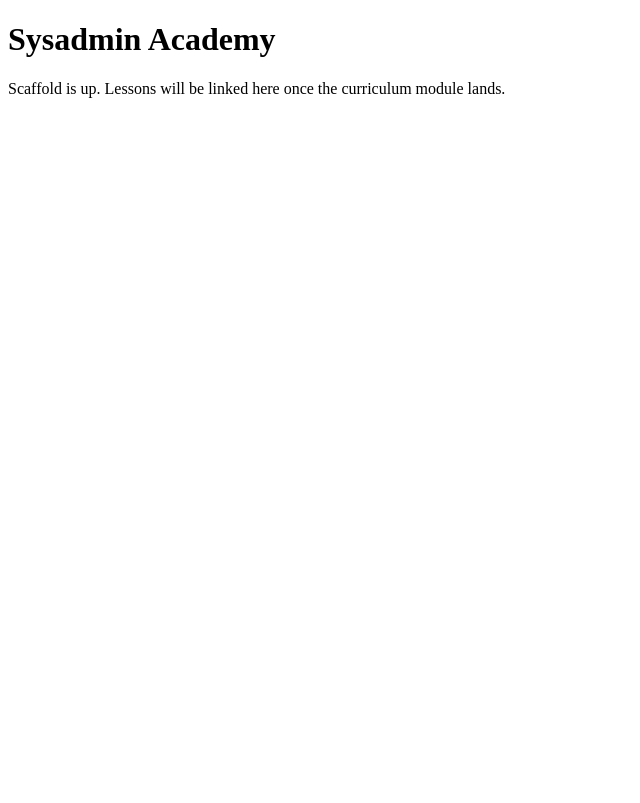
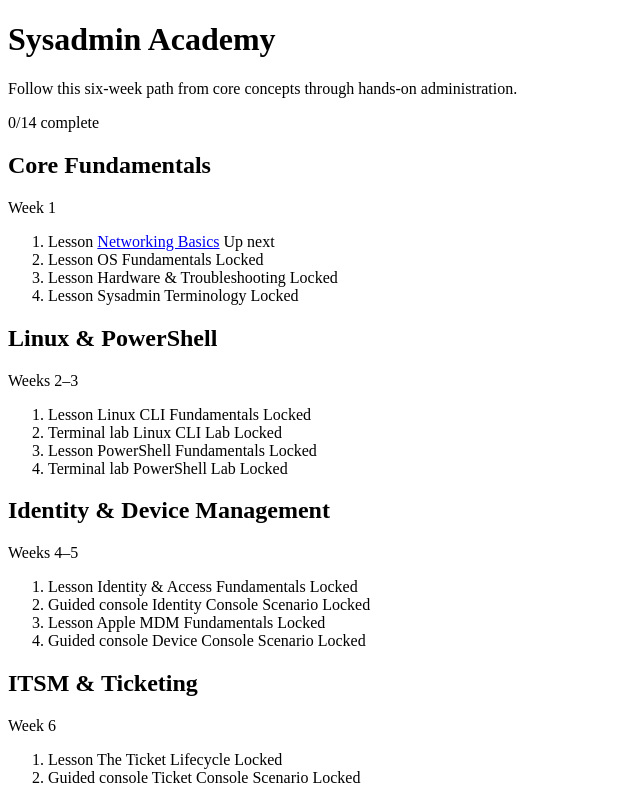
Before and after one commit to RyanMH24/5Y54DM1N5, a Next.js app: page / in a window 1280 px wide. Shown: the whole page, without its empty margins (0-640 px from the left). Built offline with nearby package versions, Linux system fonts and the light colour scheme.

Commit message:
feat: add curriculum progress dashboard

```diff
--- a/src/app/page.tsx
+++ b/src/app/page.tsx
@@ -1,8 +1,11 @@
+import { CurriculumPath } from "@/components/CurriculumPath";
+
 export default function HomePage() {
   return (
     <main>
       <h1>Sysadmin Academy</h1>
-      <p>Scaffold is up. Lessons will be linked here once the curriculum module lands.</p>
+      <p>Follow this six-week path from core concepts through hands-on administration.</p>
+      <CurriculumPath />
     </main>
   );
 }
--- /dev/null
+++ b/src/components/CurriculumPath.tsx
@@ -0,0 +1,83 @@
+"use client";
+
+import Link from "next/link";
+import { useSyncExternalStore } from "react";
+import { curriculumModules } from "@/content/curriculum/path";
+import {
+  deriveCurriculumProgress,
+  readActivityCompletion,
+} from "@/lib/curriculum-sequencing/progress";
+import type {
+  CurriculumActivity,
+  CurriculumActivityStatus,
+} from "@/types/curriculum-sequencing";
+
+const statusLabels: Record<CurriculumActivityStatus, string> = {
+  completed: "Completed",
+  available: "Up next",
+  locked: "Locked",
+};
+
+const kindLabels: Record<CurriculumActivity["kind"], string> = {
+  lesson: "Lesson",
+  lab: "Terminal lab",
+  console: "Guided console",
+};
+
+function subscribeToNothing() {
+  return () => {};
+}
+
+function getHydratedSnapshot() {
+  return true;
+}
+
+function getServerSnapshot() {
+  return false;
+}
+
+export function CurriculumPath() {
+  const isHydrated = useSyncExternalStore(
+    subscribeToNothing,
+    getHydratedSnapshot,
+    getServerSnapshot,
+  );
+  const progress = deriveCurriculumProgress(
+    curriculumModules,
+    isHydrated ? readActivityCompletion : () => false,
+  );
+  const stateById = new Map(progress.activities.map((state) => [state.activity.id, state]));
+
+  return (
+    <>
+      <p role="status">
+        {progress.completedCount}/{progress.totalCount} complete
+      </p>
+      {progress.completedCount === progress.totalCount && <p>Curriculum complete</p>}
+
+      {curriculumModules.map((module) => (
+        <section key={module.id} aria-labelledby={`${module.id}-heading`}>
+          <h2 id={`${module.id}-heading`}>{module.title}</h2>
+          <p>{module.schedule}</p>
+          <ol>
+            {module.activities.map((activity) => {
+              const status = stateById.get(activity.id)?.status ?? "locked";
+
+              return (
+                <li key={activity.id}>
+                  <span>{kindLabels[activity.kind]}</span>{" "}
+                  {status === "locked" ? (
+                    <span>{activity.title}</span>
+                  ) : (
+                    <Link href={activity.href}>{activity.title}</Link>
+                  )}{" "}
+                  <span>{statusLabels[status]}</span>
+                </li>
+              );
+            })}
+          </ol>
+        </section>
+      ))}
+    </>
+  );
+}
```
Also changed, not shown: tasks/curriculum-sequencing-plan.md (+1 -1 lines), tasks/curriculum-sequencing-todo.md (+1 -1 lines), 1 other file (tests, documents, lock files or other folders).
